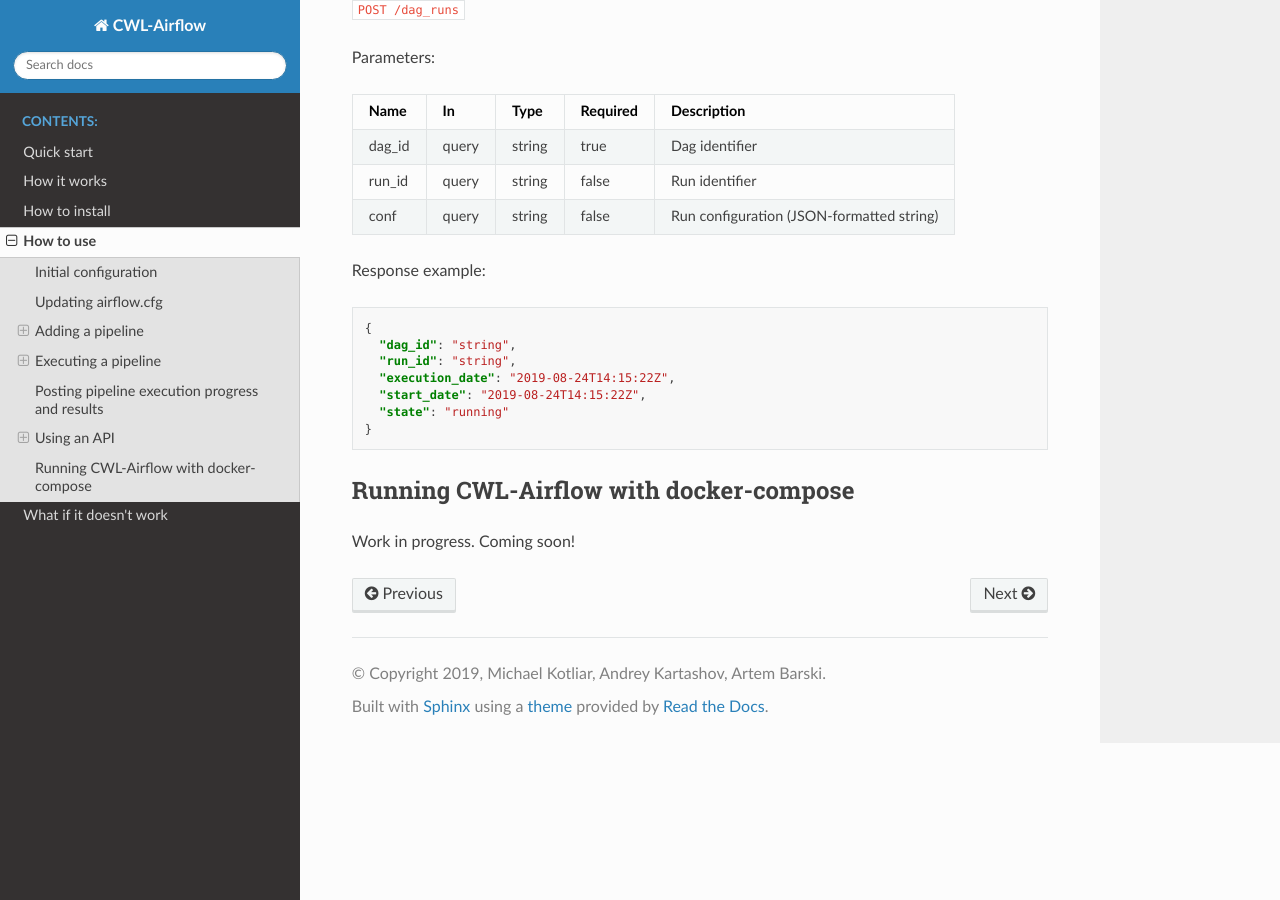
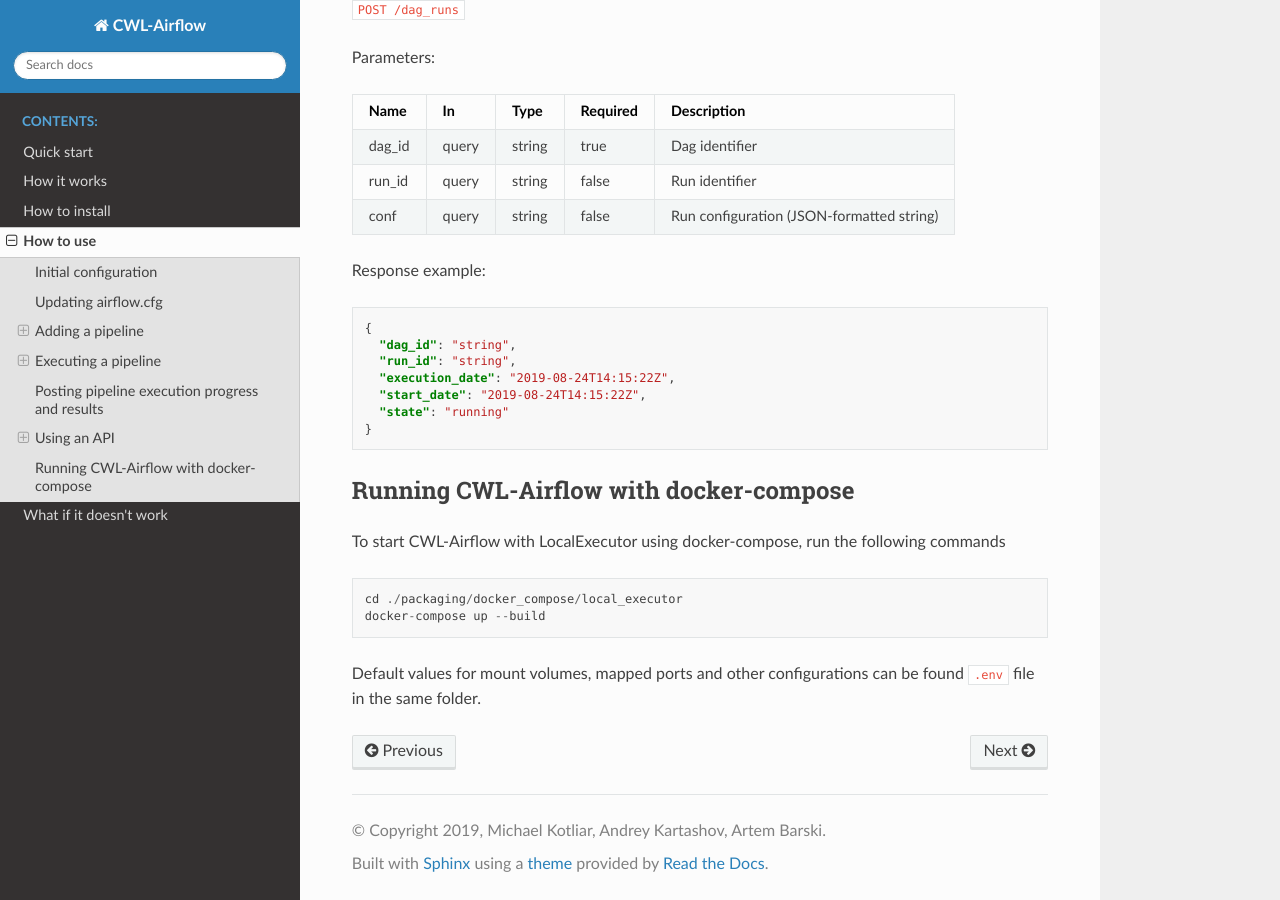
Before and after one commit to Barski-lab/cwl-airflow, a Sphinx documentation site: the page built from docs/readme/how_to_use.md, in a window 1280 px wide and 900 px high, scrolled down 6254 px. Built offline with Sphinx 7.4.7 and the Read the Docs theme 2.0.0, drawn with Linux system fonts in a browser that asks for light colours.

Commit message:
Updated docs to include docker-compose section

````diff
--- a/docs/readme/how_to_use.md
+++ b/docs/readme/how_to_use.md
@@ -263,4 +263,11 @@
 
 ## Running CWL-Airflow with docker-compose
 
-Work in progress. Coming soon!
+To start CWL-Airflow with LocalExecutor using docker-compose, run the following commands
+```
+cd ./packaging/docker_compose/local_executor
+docker-compose up --build
+```
+
+Default values for mount volumes, mapped ports and other configurations can be found `.env` file in the
+same folder.
````
